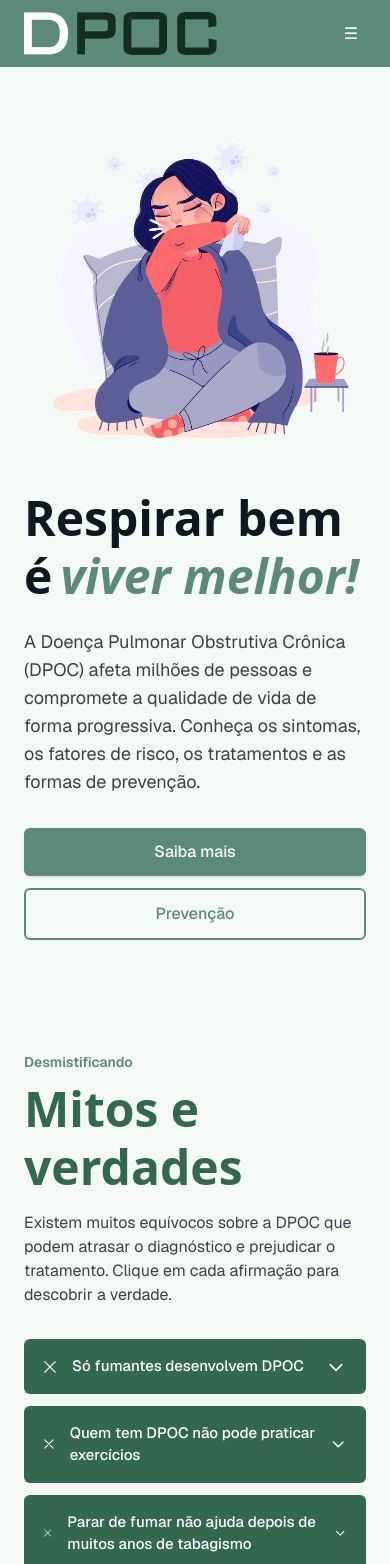
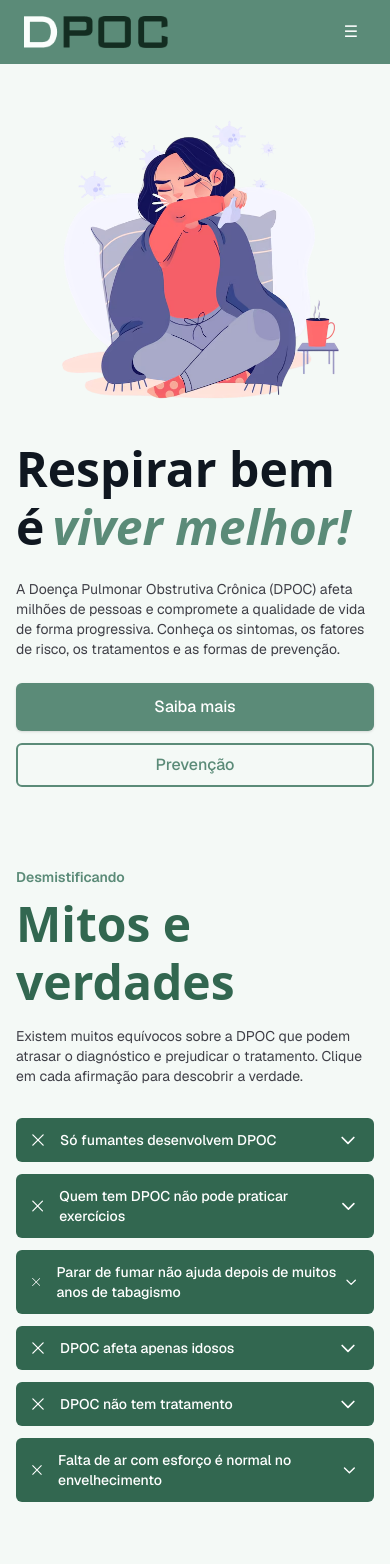
Before and after one commit to Fabiovieira05/Projeto-DPOC, a Next.js app: page / in a window 390 px wide. Shown: the top 1564 px of the page. Built offline with nearby package versions, Linux system fonts and the light colour scheme.

Commit message:
feat: ajustar estilos e responsividade em componentes do site

```diff
--- a/app/components/Accordion.tsx
+++ b/app/components/Accordion.tsx
@@ -12,7 +12,7 @@ export default function Accordion({ items }: { items: Item[] }) {
       {items.map((it, i) => (
         <div key={i} className="w-full">
           <button
-            className="w-full flex items-center justify-between bg-[#326750] text-white px-5 py-4 rounded-md transition-colors hover:bg-[#285340]"
+            className="w-full flex items-center justify-between bg-[#326750] text-white px-4 py-3 sm:px-5 sm:py-4 rounded-md transition-colors hover:bg-[#285340]"
             onClick={() => setOpen(open === i ? null : i)}
             aria-expanded={open === i}
           >
@@ -21,7 +21,7 @@ export default function Accordion({ items }: { items: Item[] }) {
               <svg width="12" height="12" viewBox="0 0 14 14" fill="none" xmlns="http://www.w3.org/2000/svg">
                 <path d="M1 1L13 13M1 13L13 1" stroke="currentColor" strokeWidth="1.5" strokeLinecap="round" strokeLinejoin="round"/>
               </svg>
-              <span className="text-left font-medium text-[15px]">{it.title}</span>
+              <span className="text-left font-medium text-sm md:text-[15px]">{it.title}</span>
             </div>
 
 
@@ -36,7 +36,7 @@ export default function Accordion({ items }: { items: Item[] }) {
           </button>
 
           {open === i && (
-            <div className="mt-2 rounded-md bg-white p-5 text-zinc-700 shadow-sm border-2 border-dpoc-green">
+            <div className="mt-2 rounded-md bg-white p-4 md:p-5 text-zinc-700 text-sm md:text-base shadow-sm border-2 border-dpoc-green">
               {it.content}
             </div>
           )}
--- a/app/components/BemEstarIntegral.tsx
+++ b/app/components/BemEstarIntegral.tsx
@@ -10,27 +10,27 @@ export default function BemEstarIntegral() {
 
   return (
     <section className="w-full">
-      <div className="mx-auto w-full max-w-5xl px-6 py-16">
+      <div className="mx-auto w-full max-w-5xl px-4 py-12 md:px-6 md:py-16">
         <div className="w-full text-left mb-10">
           <p className="text-sm font-semibold text-dpoc-green">
             Bem-estar integral
           </p>
-          <h2 className="hero-title mt-2 text-4xl text-[#326750] leading-tight max-w-4xl">
+          <h2 className="hero-title mt-2 text-3xl md:text-4xl text-[#326750] leading-tight max-w-4xl">
             Práticas Integrativas relacionadas à DPOC
           </h2>
 
-          <div className="mt-6 flex flex-col gap-4 text-zinc-700 text-base md:text-lg max-w-4xl">
+          <div className="mt-6 flex flex-col gap-4 text-zinc-700 text-sm md:text-base max-w-4xl">
             <p>As práticas integrativas e complementares podem auxiliar no bem-estar físico e emocional de pacientes com DPOC, contribuindo para o relaxamento, redução da ansiedade e melhora da qualidade de vida.</p>
             <p>Embora não substituam o tratamento convencional, essas práticas podem atuar de forma complementar no controle dos sintomas e no fortalecimento emocional dos pacientes. O SUS oferta diversas PICs por meio da Política Nacional de Práticas Integrativas e Complementares (PNPIC).</p>
           </div>
         </div>
 
-        <div className="grid grid-cols-1 sm:grid-cols-2 lg:grid-cols-3 gap-6">
+        <div className="grid grid-cols-1 sm:grid-cols-2 lg:grid-cols-3 gap-4 md:gap-6">
           {praticasCards.map((card, index) => (
             <div key={index} className="bg-white border border-[#326750] rounded-xl p-6 flex flex-col items-center text-center transition-transform hover:-translate-y-1 duration-300">
               <span className="text-3xl mb-4" aria-hidden="true">{card.icon}</span>
               <h3 className="font-bold text-[#326750] mb-3 leading-snug">{card.title}</h3>
-              <p className="text-sm text-zinc-700 leading-relaxed">{card.text}</p>
+              <p className="text-sm md:text-base text-zinc-700 leading-relaxed">{card.text}</p>
             </div>
           ))}
         </div>
--- a/app/components/CuidadoIntegral.tsx
+++ b/app/components/CuidadoIntegral.tsx
@@ -12,24 +12,24 @@ export default function CuidadoIntegral() {
 
   return (
     <section className="w-full">
-      <div className="mx-auto w-full max-w-5xl px-6 py-16">
+      <div className="mx-auto w-full max-w-5xl px-4 py-12 md:px-6 md:py-16">
         <div className="w-full text-left mb-10">
           <p className="text-sm font-semibold text-dpoc-green">
             Cuidado integral
           </p>
-          <h2 className="hero-title mt-2 text-4xl text-[#326750] leading-tight max-w-4xl">
+          <h2 className="hero-title mt-2 text-3xl md:text-4xl text-[#326750] leading-tight max-w-4xl">
             Cuidados de Enfermagem e promoção da saúde
           </h2>
 
-          <div className="mt-6 flex flex-col gap-4 text-zinc-700 text-base md:text-lg max-w-4xl">
+          <div className="mt-6 flex flex-col gap-4 text-zinc-700 text-sm md:text-base max-w-4xl">
             <p>A enfermagem possui papel fundamental na prevenção, orientação e acompanhamento de pacientes com DPOC. Os profissionais atuam diretamente na educação em saúde, incentivo ao autocuidado, orientação sobre o uso correto de medicamentos, prevenção de complicações e fortalecimento da adesão ao tratamento.</p>
             <p>Além disso, o suporte emocional e a orientação familiar ajudam na melhora da qualidade de vida e no enfrentamento das limitações causadas pela doença.</p>
           </div>
         </div>
 
-        <div className="grid grid-cols-1 sm:grid-cols-2 lg:grid-cols-4 gap-4">
+        <div className="grid grid-cols-1 sm:grid-cols-2 lg:grid-cols-4 gap-3 md:gap-4">
           {cuidadosCards.map((card, index) => (
-            <div key={index} className="bg-[#e8f1ec] rounded-2xl p-6 flex flex-col items-center text-center transition-transform hover:-translate-y-1 duration-300">
+            <div key={index} className="bg-[#e8f1ec] rounded-2xl p-4 md:p-6 flex flex-col items-center text-center transition-transform hover:-translate-y-1 duration-300">
               <span className="text-3xl mb-4" aria-hidden="true">{card.icon}</span>
               <h3 className="font-bold text-[#326750] mb-3 leading-snug">{card.title}</h3>
               <p className="text-sm text-zinc-700 leading-relaxed">{card.text}</p>
--- a/app/components/Desmistificando.tsx
+++ b/app/components/Desmistificando.tsx
@@ -3,15 +3,15 @@ import Accordion from "./Accordion";
 export default function Desmistificando() {
   return (
     <section className="w-full">
-      <div className="mx-auto w-full max-w-5xl px-6 py-16">
+      <div className="mx-auto w-full max-w-5xl px-4 py-12 md:px-6 md:py-16">
         <div className="w-full text-left">
           <p className="text-sm font-semibold text-dpoc-green">
             Desmistificando
           </p>
-          <h2 className="hero-title mt-2 text-4xl text-[#326750]">
+          <h2 className="hero-title mt-2 text-3xl md:text-4xl text-[#326750]">
             Mitos e verdades
           </h2>
-          <p className="mt-4 text-zinc-700 text-base md:text-lg max-w-3xl">
+          <p className="mt-4 text-zinc-700 text-sm md:text-base max-w-3xl">
             Existem muitos equívocos sobre a DPOC que podem atrasar o diagnóstico e prejudicar o
             tratamento. Clique em cada afirmação para descobrir a verdade.
           </p>
--- a/app/components/Footer.tsx
+++ b/app/components/Footer.tsx
@@ -6,16 +6,15 @@ export default function Footer() {
       <div className="mx-auto w-full max-w-7xl px-6 pt-16 pb-8">
 
 
-        <div className="flex justify-end mb-8">
-          <div className="flex flex-col items-end text-right">
+        <div className="flex justify-center md:justify-end mb-8">
+          <div className="flex flex-col items-center md:items-end text-center md:text-right">
             <div className="mb-3">
-
               <Image
                 src="/unblogo.png"
                 alt="Logo Universidade de Brasília"
                 width={110}
                 height={40}
-                className="object-contain"
+                className="object-contain mx-auto md:mx-0"
               />
             </div>
             <p className="text-sm font-medium text-white/90">
--- a/app/components/Hero.tsx
+++ b/app/components/Hero.tsx
@@ -2,37 +2,37 @@ import Image from "next/image";
 
 export default function Hero() {
   return (
-    <main className="mx-auto w-full max-w-7xl px-6 py-12">
-      <section className="flex flex-col-reverse items-center gap-8 md:flex-row md:items-center">
+    <main className="mx-auto w-full max-w-7xl px-4 py-8 md:px-6 md:py-12">
+      <section className="flex flex-col-reverse items-center gap-6 md:flex-row md:items-center">
         <div className="md:flex-1">
           <h1 className="hero-title text-[#0f1720] leading-tight">
             Respirar bem é
             <span className="ml-2 italic text-dpoc-green">viver melhor!</span>
           </h1>
-          <p className="mt-6 max-w-xl text-lg text-zinc-700">
+          <p className="mt-6 max-w-xl text-sm md:text-lg text-zinc-700">
             A Doença Pulmonar Obstrutiva Crônica (DPOC) afeta milhões de pessoas e
             compromete a qualidade de vida de forma progressiva. Conheça os sintomas, os fatores
             de risco, os tratamentos e as formas de prevenção.
           </p>
 
-          <div className="mt-8 flex flex-col gap-3 sm:flex-row">
+          <div className="mt-6 flex flex-col gap-3 sm:flex-row">
             <a href="#" className="btn-dpoc inline-flex items-center justify-center rounded-md px-6 py-3 font-medium shadow-sm">
               Saiba mais
             </a>
-            <a href="#" className="btn-dpoc-outline inline-flex items-center justify-center rounded-md px-6 py-3 font-medium">
+            <a href="#" className="btn-dpoc-outline inline-flex items-center justify-center rounded-md px-5 py-2 sm:px-6 sm:py-3 font-medium">
               Prevenção
             </a>
           </div>
         </div>
 
         <div className="md:flex-1 flex items-center justify-center">
-          <div className="w-full max-w-[520px]">
+          <div className="w-full max-w-[320px] md:max-w-[520px]">
             <Image
               src="/imagem1.png"
               alt="Ilustração pessoa tossindo"
               width={520}
               height={520}
-              className="object-contain"
+              className="object-contain w-auto h-auto"
               priority
             />
           </div>
--- a/app/components/Navbar.tsx
+++ b/app/components/Navbar.tsx
@@ -18,7 +18,7 @@ export default function Navbar() {
               width={120}
               height={32}
               priority
-              className="w-auto h-auto object-contain"
+              className="w-auto h-auto max-h-8 md:max-h-10 object-contain"
             />
             <span className="sr-only">DPOC</span>
           </Link>
```
